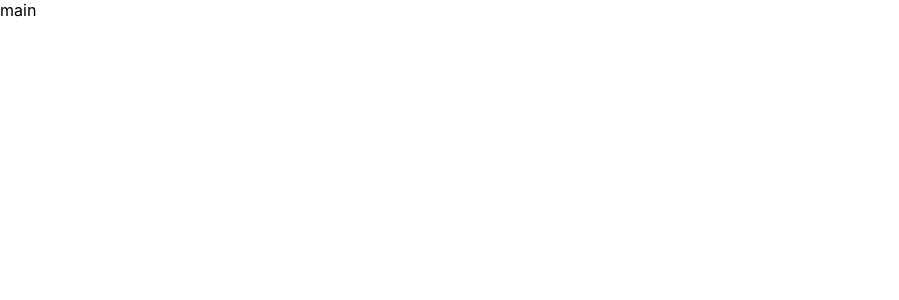
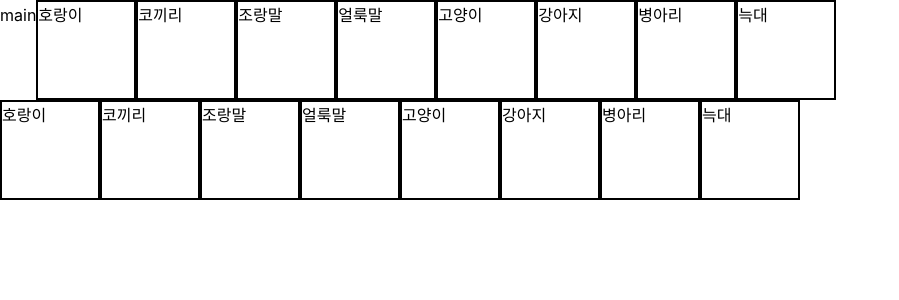
Before and after one commit to djmin43/dnd, a Next.js app: page / in a window 1280 px wide. Shown: the top 300 px of the page, without its empty margins (0-899 px from the left). Built offline with nearby package versions, Linux system fonts and the light colour scheme.

Commit message:
done with note

```diff
--- a/pages/index.tsx
+++ b/pages/index.tsx
@@ -7,7 +7,7 @@ const Home: NextPage = () => {
   return (
     <div >
       main
-      <KanbanBoard />
+      <DragAndDropList />
     </div>
   )
 }
--- a/src/components/DragAndDropList.tsx
+++ b/src/components/DragAndDropList.tsx
@@ -52,7 +52,32 @@ const DragAndDropList = () => {
                 )}
               </Draggable>
             ))}
-
+          </div>
+        )}
+      </Droppable>
+      }
+       {winReady &&
+      <Droppable droppableId="droppable" direction="horizontal">
+        {(provided, snapshot) => (
+          <div
+            className={containerStyle}
+            {...provided.droppableProps}
+            ref={provided.innerRef}
+          >
+            {provided.placeholder}
+            {items.map((item, index) => (
+              <Draggable draggableId={item.id} index={index} key={item.id}>
+                {(provided, snapshot) => (
+                  <div
+                    ref={provided.innerRef}
+                    {...provided.draggableProps}
+                    {...provided.dragHandleProps}
+                  >
+                    <ListItem item={item} />
+                  </div>
+                )}
+              </Draggable>
+            ))}
           </div>
         )}
       </Droppable>
```
Also changed, not shown: 1 other file (tests, documents, lock files or other folders).
